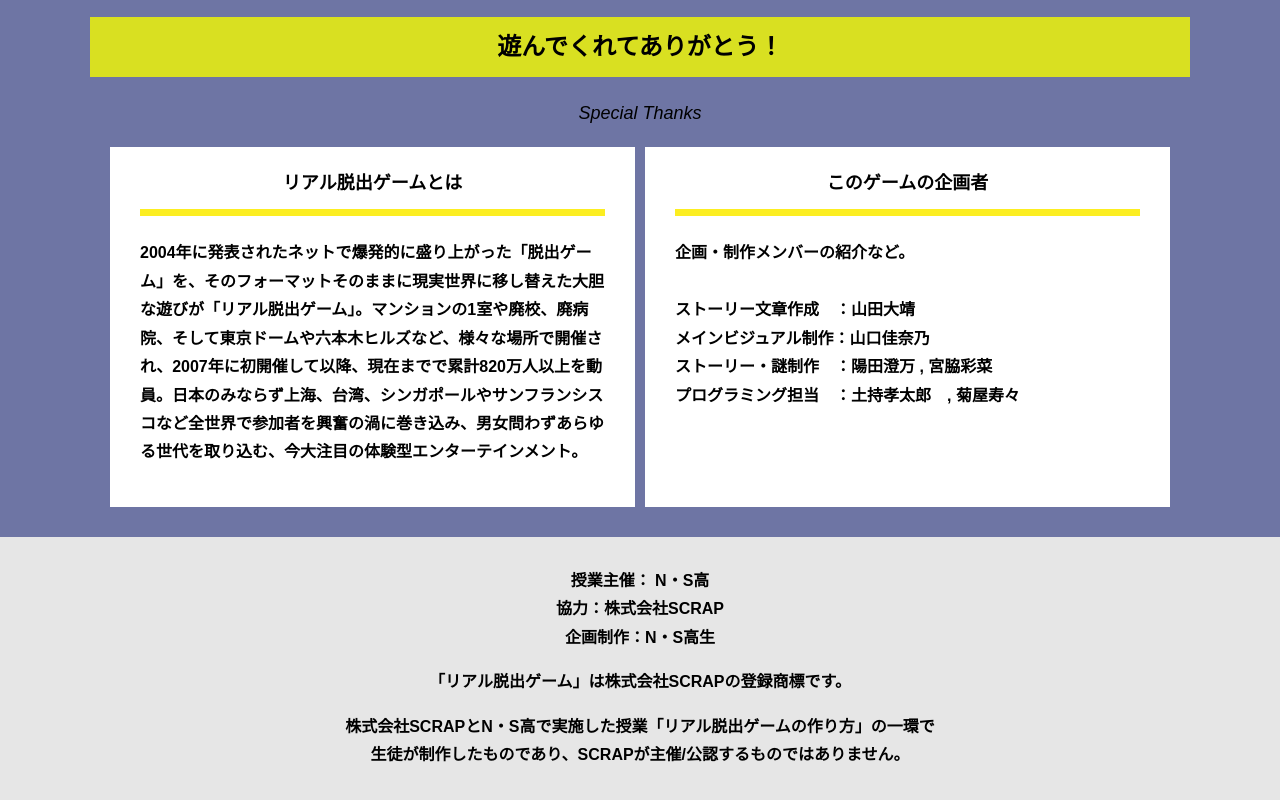
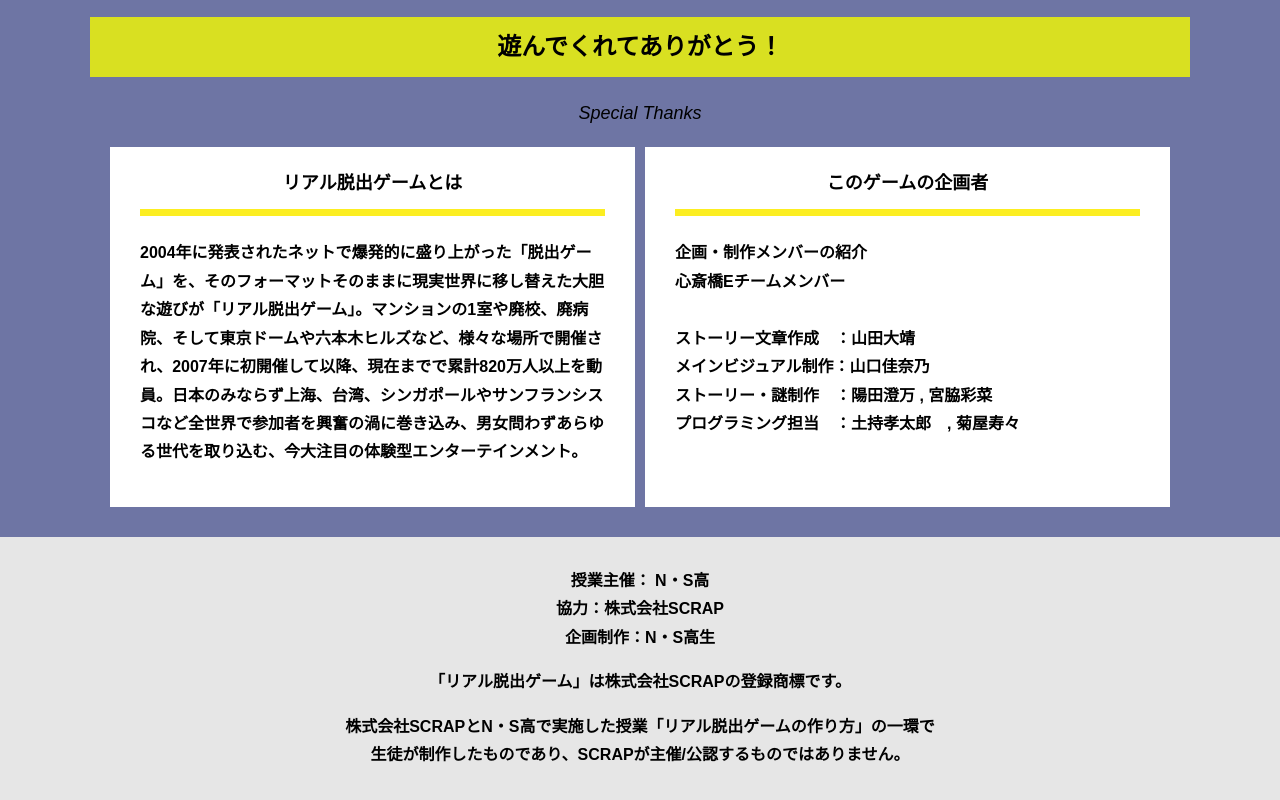
Before and after one commit to Suzu0120/beta_shinsaibashi_E, a plain HTML site: page final.html in a window 1280 px wide. Shown: the part 2504-3304 px from the top of the page. Drawn offline with Linux system fonts and the light colour scheme.

Commit message:
Update final.html

```diff
--- a/final.html
+++ b/final.html
@@ -76,7 +76,8 @@ Youtube貼り付けここまで-->
           <div class="column">
             <div class="card">
               <h3 class="card__title">このゲームの企画者</h3>
-              <p class="card__content">企画・制作メンバーの紹介など。<br>
+              <p class="card__content">企画・制作メンバーの紹介<br>
+                心斎橋Eチームメンバー<br>
                 <br>
                 ストーリー文章作成　：山田大靖<br>
                 メインビジュアル制作：山口佳奈乃<br>
```
